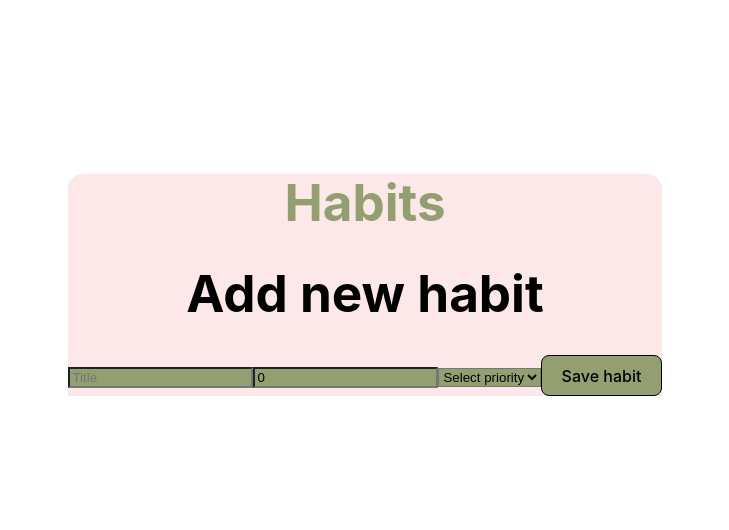
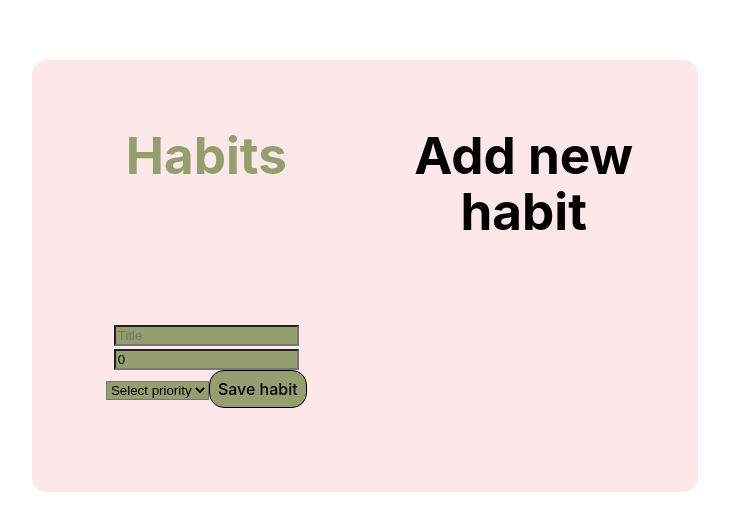
Before and after one commit to giecherry/Productivity-Assistant-Application, a React (Vite) app: page /habits in a window 1280 px wide. Shown: the part 124-654 px from the top of the page, without its empty margins (275-1004 px from the left). Built offline with nearby package versions, Linux system fonts and the light colour scheme.

Commit message:
css for habit cards

```diff
--- a/src/App.css
+++ b/src/App.css
@@ -14,7 +14,13 @@
 --baby-powder: #FEFBF5ff;
 */
 
+
+
 .HabitHOne {
+  color: #939F71ff;
+}
+
+.habitHFour {
   color: #939F71ff;
 }
 
@@ -22,15 +28,29 @@
   border-color: #939F71ff;
   border-radius: 15px;
   background-color: #FCE8E9ff;
+  padding: 2rem;
+  display: grid;
+  grid-template-columns: repeat(auto-fill, minmax(250px, 2fr));
+  gap: 2rem;
+  justify-items: center;
 }
 
 .createHabit {
   background-color: #FCE8E9ff;
   color: #939F71ff;
+  display: flex;
   flex-direction: column;
+  gap: 2rem;
+  border: 2px #939F71ff;
+  border-radius: 15px;
+  padding: 1rem;
 }
 
 .HabitTitle {
+  background-color: #939F71ff;
+}
+
+.HabitDescription {
   background-color: #939F71ff;
 }
 
@@ -44,4 +64,33 @@
 
 .HabitButton {
   background-color: #939F71ff;
+  padding: 0.5rem;
+  border-radius: 15px;
 }
+
+.HabitButton:hover {
+  transform: scale(1.08);
+}
+
+ul {
+  list-style: none;
+  padding: 1px;
+  margin: 1px;
+  display: grid;
+  grid-template-columns: repeat(3, 4fr);
+  gap: 2rem;
+  justify-content: center;
+}
+
+li {
+  background-color: #FEFBF5ff;
+  border-radius: 15px;
+  padding: 1rem;
+  border: 2px solid #939F71ff;
+  box-shadow: 0 4px 8px rgba(0, 0, 0, 1.0);
+  gap: 2rem;
+}
+
+li:hover {
+  transform: scale(1.08);
+}
```
